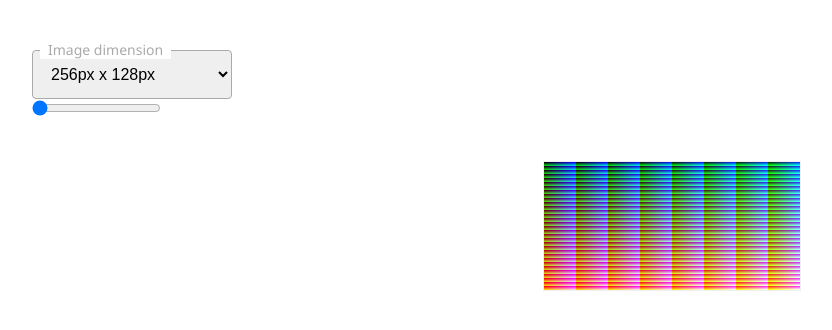
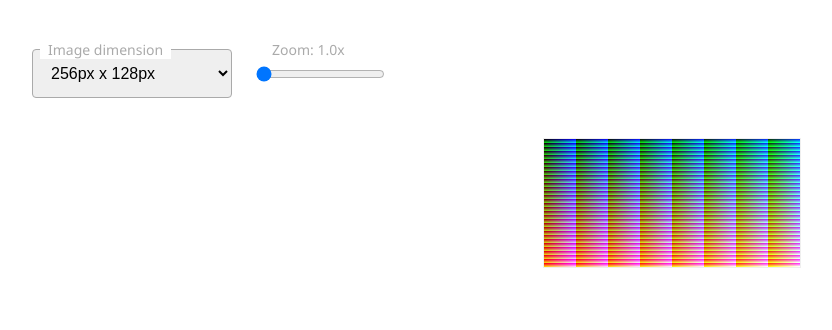
Before and after one commit to bac-dam-1991/random-colour-image-generator, a React (Create React App) app: page / in a window 1280 px wide. Shown: the top 330 px of the page, without its empty margins (8-840 px from the left). Built offline with nearby package versions, Linux system fonts and the light colour scheme.

Commit message:
Added Zoom

```diff
--- a/src/App.tsx
+++ b/src/App.tsx
@@ -25,9 +25,18 @@ const App: React.FC<AppProps> = () => {
 		setImgDim(val);
 	};
 
+	const handlePixelDimChange = (val: number): void => {
+		setPixelDim(val);
+	};
+
 	return (
 		<div className={styles.container}>
-			<Toolbar onImgDimChange={handleImgDimChange} imgDim={imgDim} />
+			<Toolbar
+				onImgDimChange={handleImgDimChange}
+				imgDim={imgDim}
+				onPixelDimChange={handlePixelDimChange}
+				pixelDim={pixelDim}
+			/>
 			<div className={styles.canvasContainer}>
 				<DrawingCanvas imgDim={imgDim} pixelDim={pixelDim} />
 			</div>
--- a/src/assets/css/App.module.css
+++ b/src/assets/css/App.module.css
@@ -21,10 +21,17 @@
 }
 
 .toolbar {
+	display: flex;
 	border: "1px solid #AEAEAE";
 	margin-bottom: 40px;
 }
 
-.slider {
-	appearance: "none";
+.label {
+	display: block;
+	position: absolute;
+	padding: 0 8px;
+	font-size: 14px;
+	background-color: white;
+	left: 8px;
+	color: #aaaaaa;
 }
--- a/src/assets/css/Select.module.css
+++ b/src/assets/css/Select.module.css
@@ -10,16 +10,6 @@
 	margin-right: 24px;
 	min-width: 200px;
 	font-size: 16px;
-	margin-top: 10px;
+	margin-top: 9px;
 	border: 1px solid #aaaaaa;
 }
-
-.selectLabel {
-	display: block;
-	position: absolute;
-	padding: 0 8px;
-	font-size: 14px;
-	background-color: white;
-	left: 8px;
-	color: #aaaaaa;
-}
--- /dev/null
+++ b/src/assets/css/Slider.module.css
@@ -0,0 +1,10 @@
+.slider {
+	appearance: "none";
+	margin-top: 24px;
+	height: 20px;
+}
+
+.sliderContainer {
+	position: relative;
+	height: 58px;
+}
--- a/src/components/DrawingCanvas.Component.tsx
+++ b/src/components/DrawingCanvas.Component.tsx
@@ -47,14 +47,14 @@ const DrawingCanvas: React.FC<DrawingCanvasProps> = ({ imgDim, pixelDim }) => {
 				draw(context, image[i]);
 			}
 		}
-	}, [imgDim]);
+	}, [imgDim, pixelDim]);
 
 	return (
 		<canvas
 			ref={canvasRef}
 			id="my-masterpiece"
-			height={imgDim.height}
-			width={imgDim.width}
+			height={imgDim.height * pixelDim}
+			width={imgDim.width * pixelDim}
 			className={styles.canvas}
 		/>
 	);
--- a/src/components/Select.Component.tsx
+++ b/src/components/Select.Component.tsx
@@ -2,6 +2,7 @@ import * as React from "react";
 
 // Styles
 import styles from "../assets/css/Select.module.css";
+import appStyles from "../assets/css/App.module.css";
 
 export interface SelectProps extends React.HTMLAttributes<HTMLSelectElement> {
 	value: string;
@@ -16,7 +17,7 @@ const Select: React.FC<SelectProps> = ({
 }) => {
 	return (
 		<div className={styles.selectContainer}>
-			<label className={styles.selectLabel}>{label}</label>
+			<label className={appStyles.label}>{label}</label>
 			<select onChange={onChange} className={styles.select} value={value}>
 				{children}
 			</select>
--- /dev/null
+++ b/src/components/Slider.Component.tsx
@@ -0,0 +1,29 @@
+import * as React from "react";
+
+// Styles
+import styles from "../assets/css/Slider.module.css";
+import appStyles from "../assets/css/App.module.css";
+
+export interface SliderProps extends React.HTMLAttributes<HTMLInputElement> {
+	value: number;
+	label: string;
+}
+
+const Slider: React.FC<SliderProps> = ({ onChange, value, label }) => {
+	return (
+		<div className={styles.sliderContainer}>
+			<label className={appStyles.label}>{label}</label>
+			<input
+				type="range"
+				min="1"
+				max="20"
+				defaultValue={value}
+				onChange={onChange}
+				className={styles.slider}
+				id="pixelSlider"
+			/>
+		</div>
+	);
+};
+
+export default Slider;
--- a/src/components/Toolbar.Component.tsx
+++ b/src/components/Toolbar.Component.tsx
@@ -12,13 +12,21 @@ import IDimension from "../domain/interfaces/IDimension";
 // Utility
 import { findDimensionsOf } from "../utility/utility";
 import Select from "./Select.Component";
+import Slider from "./Slider.Component";
 
 export interface ToolbarProps {
 	onImgDimChange: (val: IDimension) => void;
 	imgDim: IDimension;
+	onPixelDimChange: (val: number) => void;
+	pixelDim: number;
 }
 
-const Toolbar: React.FC<ToolbarProps> = ({ onImgDimChange, imgDim }) => {
+const Toolbar: React.FC<ToolbarProps> = ({
+	onImgDimChange,
+	imgDim,
+	onPixelDimChange,
+	pixelDim,
+}) => {
 	// States
 	const [dimensions, setDimensions] = React.useState<IDimension[]>([]);
 
@@ -42,7 +50,7 @@ const Toolbar: React.FC<ToolbarProps> = ({ onImgDimChange, imgDim }) => {
 	};
 
 	const handleSliderChange = (event: React.ChangeEvent<HTMLInputElement>) => {
-		console.log(event.target.value);
+		onPixelDimChange(parseInt(event.target.value));
 	};
 
 	return (
@@ -59,14 +67,10 @@ const Toolbar: React.FC<ToolbarProps> = ({ onImgDimChange, imgDim }) => {
 					>{`${dim.width}px x ${dim.height}px`}</option>
 				))}
 			</Select>
-			<input
-				type="range"
-				min="1"
-				max="100"
-				defaultValue="1"
+			<Slider
+				value={pixelDim}
+				label={`Zoom: ${pixelDim}.0x`}
 				onChange={handleSliderChange}
-				className={styles.slider}
-				id="pixelSlider"
 			/>
 		</div>
 	);
```
